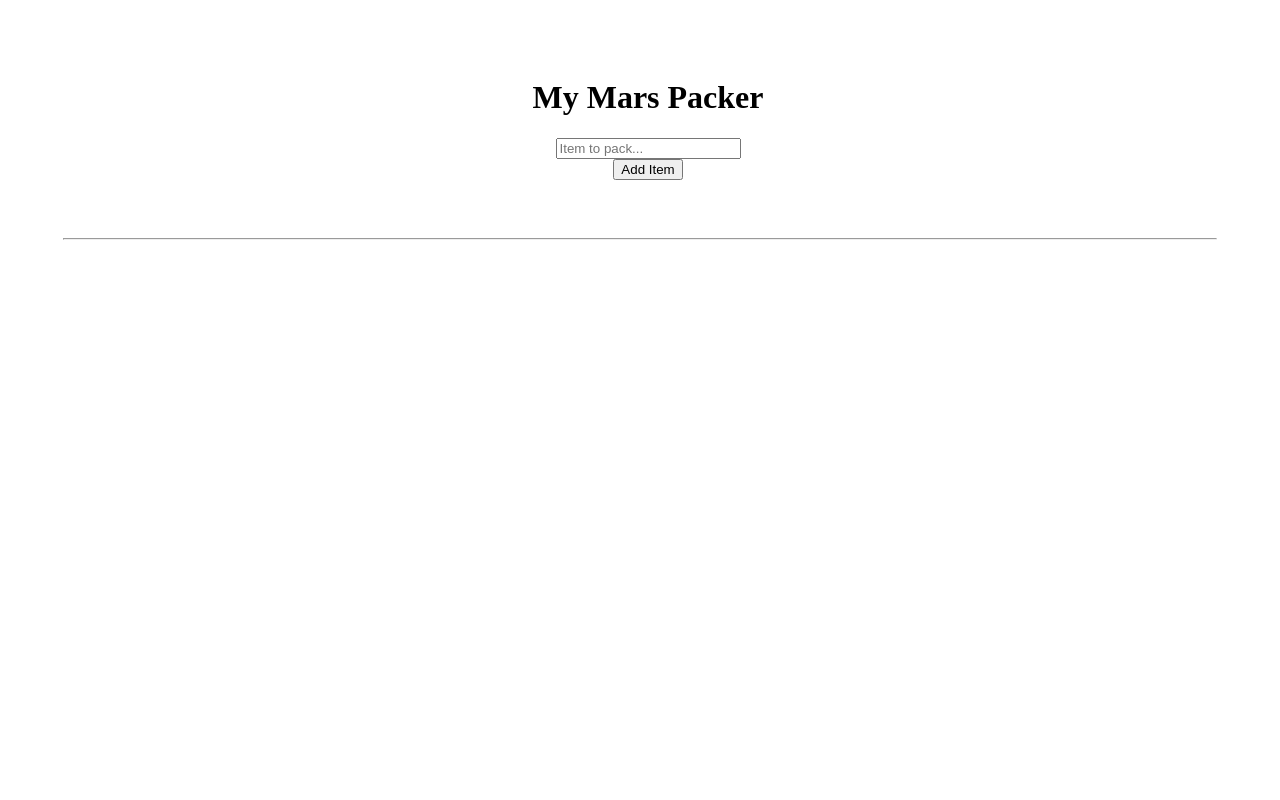
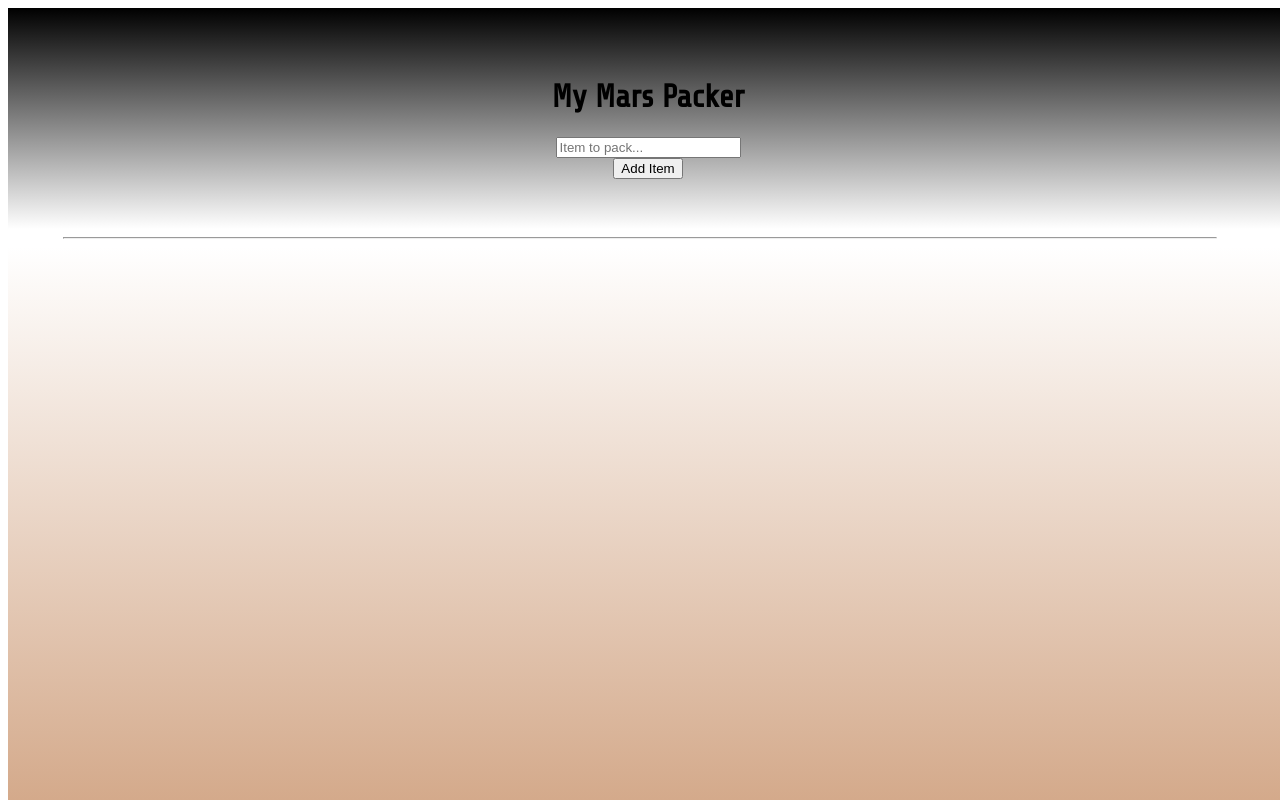
Before and after one commit to j25bender/mars, a website: page public/index.html in a window 1280 px wide. Shown: the top 800 px of the page. Drawn offline with nearby package versions, Linux system fonts and the light colour scheme; no server answers.

Commit message:
basic css

```diff
--- a/public/styles.css
+++ b/public/styles.css
@@ -1,5 +1,8 @@
+@import url('https://fonts.googleapis.com/css?family=Share+Tech');
+
 header,
 #item-container {
+  font-family: 'Share Tech', sans-serif;
   display: flex;
   flex-direction: column;
   align-items: center;
@@ -13,8 +16,19 @@ hr {
 }
 
 .item-card {
+  text-align: center;
+  padding-top: 10px;
   width: 400px;
   height: 150px;
   border: 1px solid black;
   margin: 20px;
 }
+
+header {
+  background: linear-gradient(black, white);
+}
+
+#item-container {
+  background: linear-gradient(white, #b97442);
+  height: 100vh;
+}
```
Also changed, not shown: assests/mars.png (added).
